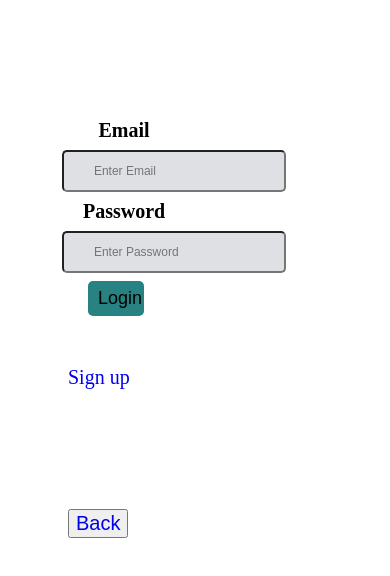
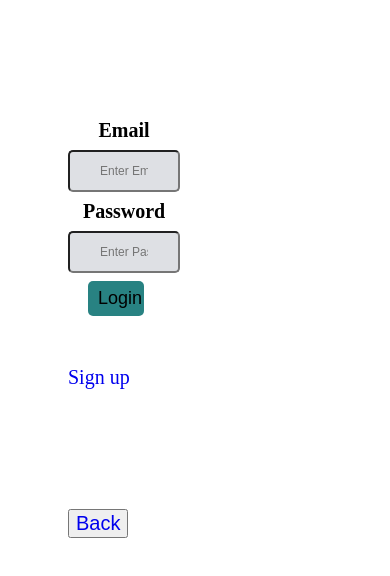
Before and after one commit to NTElissa/my-brand, a website: page login.html in a window 390 px wide. Shown: the part 360-936 px from the top of the page. Drawn offline with Linux system fonts and the light colour scheme.

Commit message:
new update

```diff
--- a/css/login.css
+++ b/css/login.css
@@ -144,8 +144,8 @@ label {
         display: flex;
 
       } input[type=email], input[type=password],input[type=text]{
-        width: 200%;
-        margin-left: 100px;
+        width: 100%;
+
       }.Signup{
         margin-top: 30px;
         margin-left: -20px;
```
